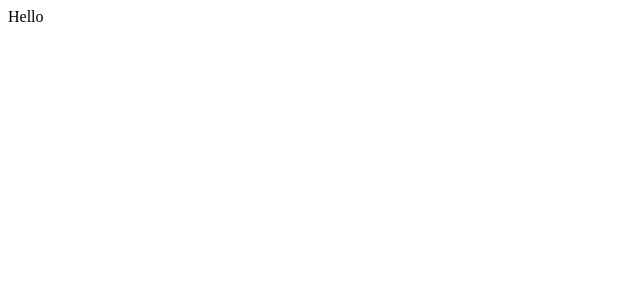
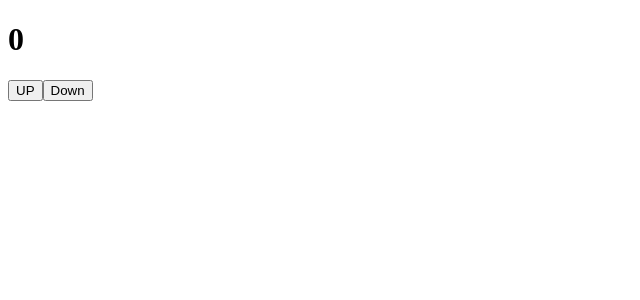
Before and after one commit to AreumAn/master-react, a React (Create React App) app in the folder hooks-demo/: page / in a window 1280 px wide. Shown: the top 300 px of the page, without its empty margins (0-640 px from the left). Built offline with nearby package versions, Linux system fonts and the light colour scheme.

Commit message:
Add counter with useState

```diff
--- a/hooks-demo/src/App.js
+++ b/hooks-demo/src/App.js
@@ -1,8 +1,11 @@
 import React from 'react';
+import Counter from 'Counter';
 
 function App() {
     return (
-        <div>Hello</div>
+        <div>
+            <Counter />
+        </div>
     );
 }
 
--- /dev/null
+++ b/hooks-demo/src/Counter.js
@@ -0,0 +1,15 @@
+import React, { useState } from 'react';
+
+const Counter = () => {
+    const [number, setNumber] = useState(0);
+
+    return(
+        <div>
+            <h1>{number}</h1>
+            <button onClick={() => setNumber(number+1)}>UP</button>
+            <button onClick={() => setNumber(number - 1) }>Down</button>
+        </div>
+    );
+}
+
+export default Counter;
```
